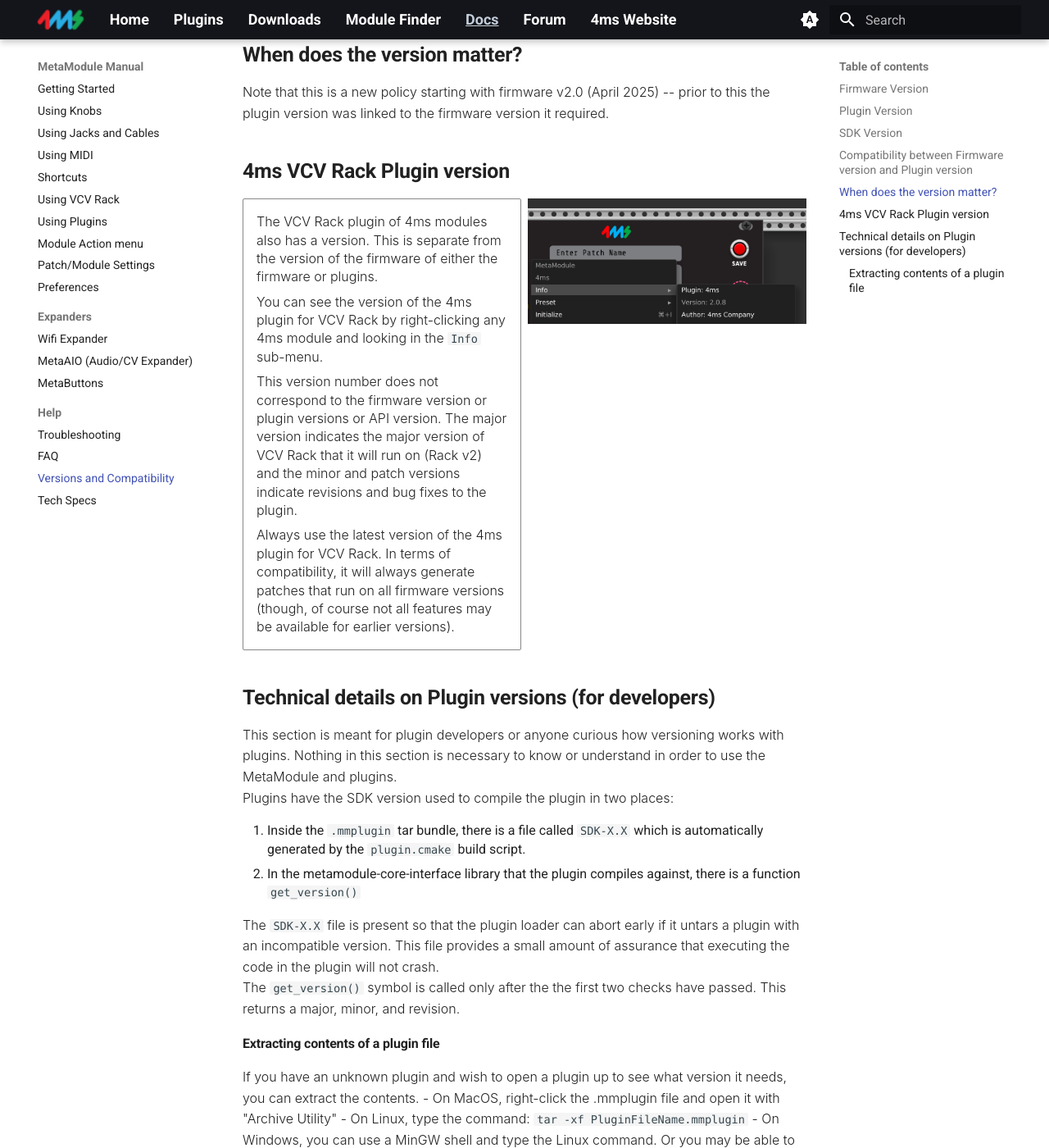
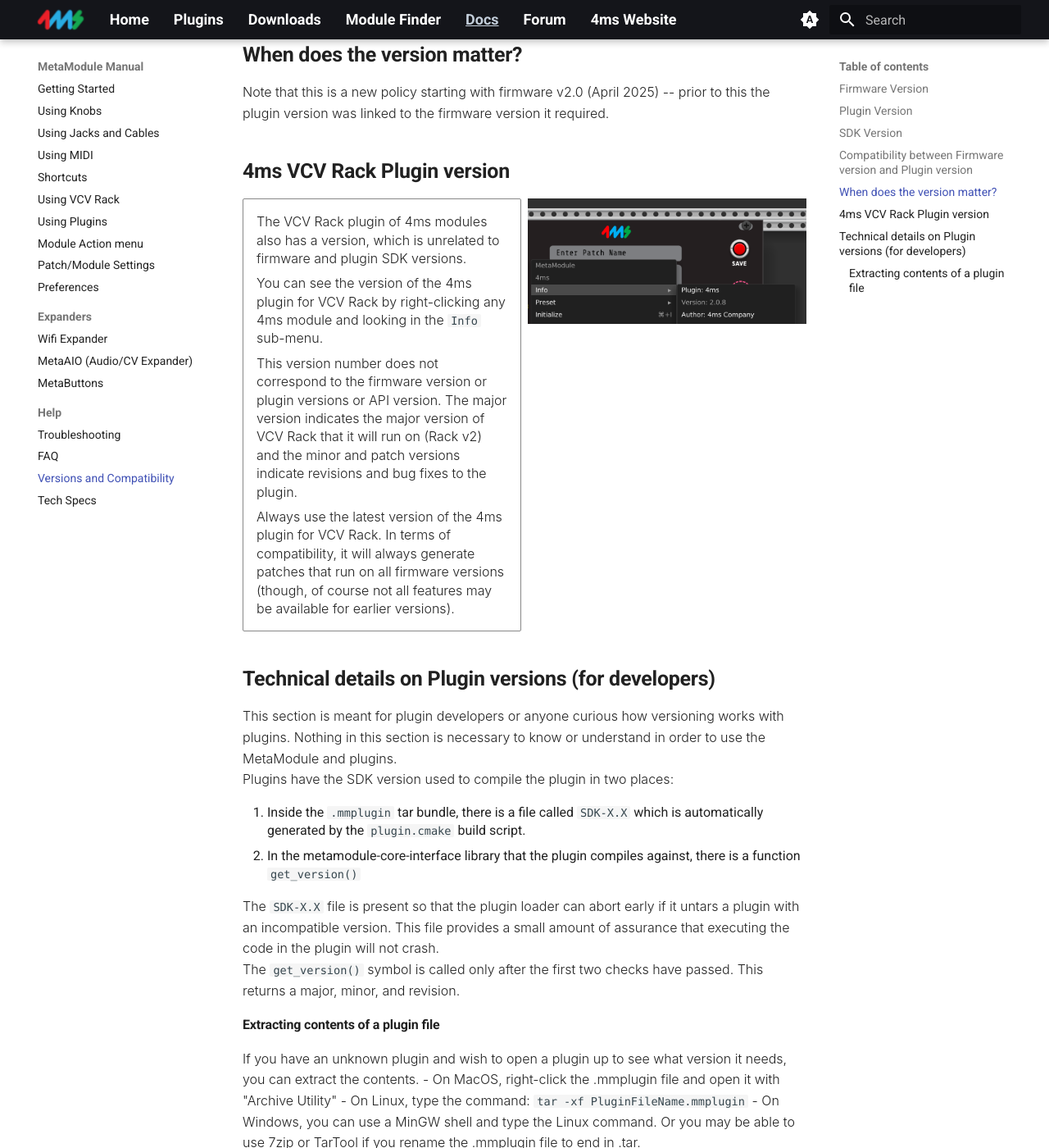
Before and after one commit to 4ms/metamodule-docs-website, an MkDocs documentation site: the page built from docs/versions.md, in a window 1280 px wide and 1400 px high, scrolled down 2844 px. Shown: the whole window at 82% size. Built offline with MkDocs 1.6.1 and Material for MkDocs 9.7.7, drawn with Linux system fonts in a browser that asks for light colours; some of the changed text lies outside the part shown.

Commit message:
Spelling and grammar (pt. 2)

```diff
--- a/docs/versions.md
+++ b/docs/versions.md
@@ -82,8 +82,8 @@ Each of these is discussed in detail below:
 
          Plugin-v0.1-dev-12.mmplugin
 
-     This indicates the firmware will only run on the development firmware
-     version `dev-12.0` or later (up to but not including `dev-13`)
+     This indicates the plugin will only run on development firmware
+     version `dev-12.0` or later (up to but not including `dev-13`).
 
 </div>
 
@@ -131,8 +131,8 @@ version was linked to the firmware version it required.
 
 <div class="grid cards" markdown>
 
--  The VCV Rack plugin of 4ms modules also has a version. This is separate from
-   the version of the firmware of either the firmware or plugins.
+-  The VCV Rack plugin of 4ms modules also has a version, which is unrelated to
+   firmware and plugin SDK versions.
 
      You can see the version of the 4ms plugin for VCV Rack by right-clicking
      any 4ms module and looking in the `Info` sub-menu.
@@ -168,7 +168,7 @@ The `SDK-X.X` file is present so that the plugin loader can abort early if it
 untars a plugin with an incompatible version. This file provides a small amount
 of assurance that executing the code in the plugin will not crash.
 
-The `get_version()` symbol is called only after the the first two checks have passed.
+The `get_version()` symbol is called only after the first two checks have passed.
 This returns a major, minor, and revision.
 
 #### Extracting contents of a plugin file
```
Also changed, not shown: docs/faq.md (+1 -1 lines), docs/troubleshooting.md (+1 -1 lines), docs/wifi.md (+1 -1 lines).
